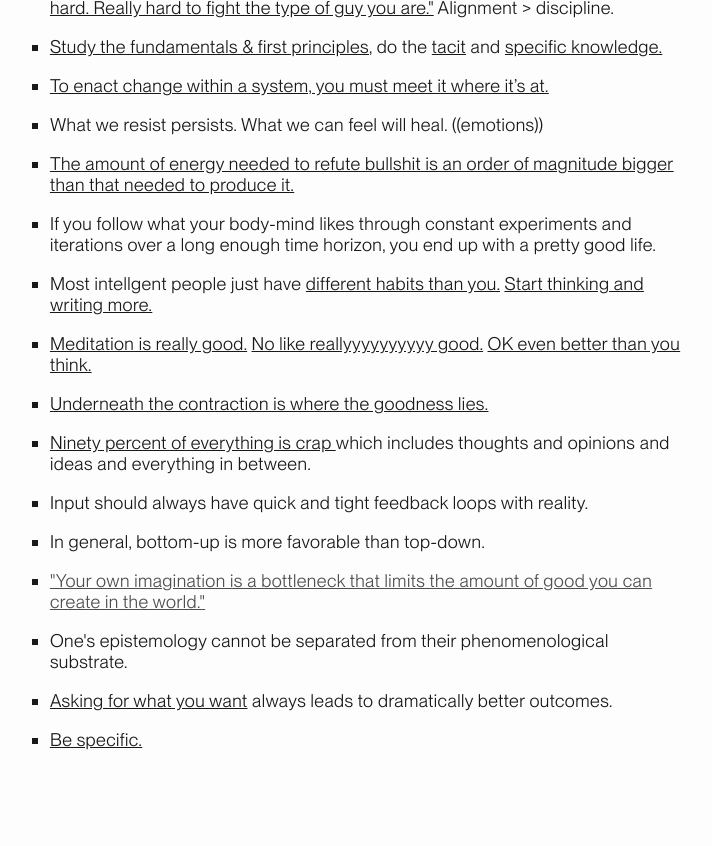
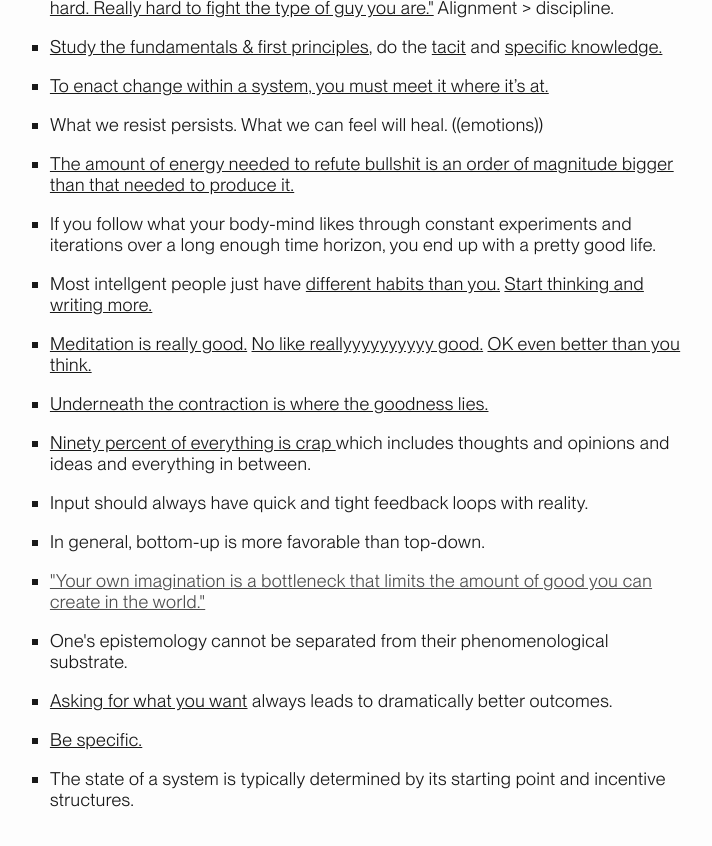
Before and after one commit to pxsswordprotected/personalsite, a Jekyll site: the page docs/principles.html, which Jekyll copies as it is, in a window 1280 px wide and 900 px high, scrolled down 3428 px. Shown: the top 846 px of the window, without its empty margins (285-997 px from the left). Built offline with Jekyll 4.4.1, drawn with Linux system fonts in a browser that asks for light colours.

Commit message:
new principle

```diff
--- a/docs/principles.html
+++ b/docs/principles.html
@@ -615,6 +615,9 @@
                         <li>One's epistemology cannot be separated from their phenomenological substrate.</li>
                         <li><a href="https://substack.com/home/post/p-185139497" target="_blank">Asking for what you want</a> always leads to dramatically better outcomes.</li>
                         <li><a href="https://www.lesswrong.com/posts/NgtYDP3ZtLJaM248W/sotw-be-specific" target="_blank">Be specific.</a></li>
+                        <li>
+                            The state of a system is typically determined by its starting point and incentive structures.
+                        </li>
                         </ul>
                 </section>
             </main>
```
